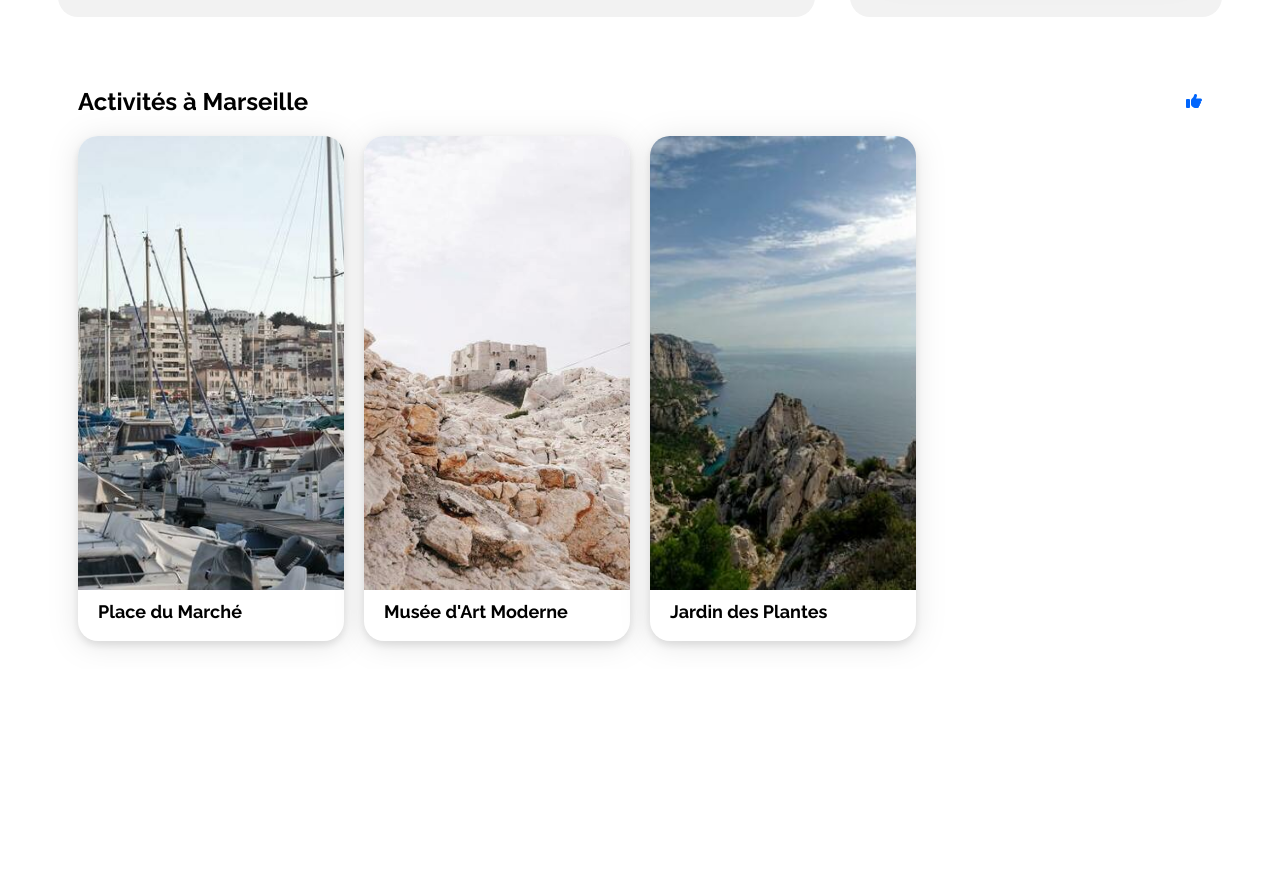
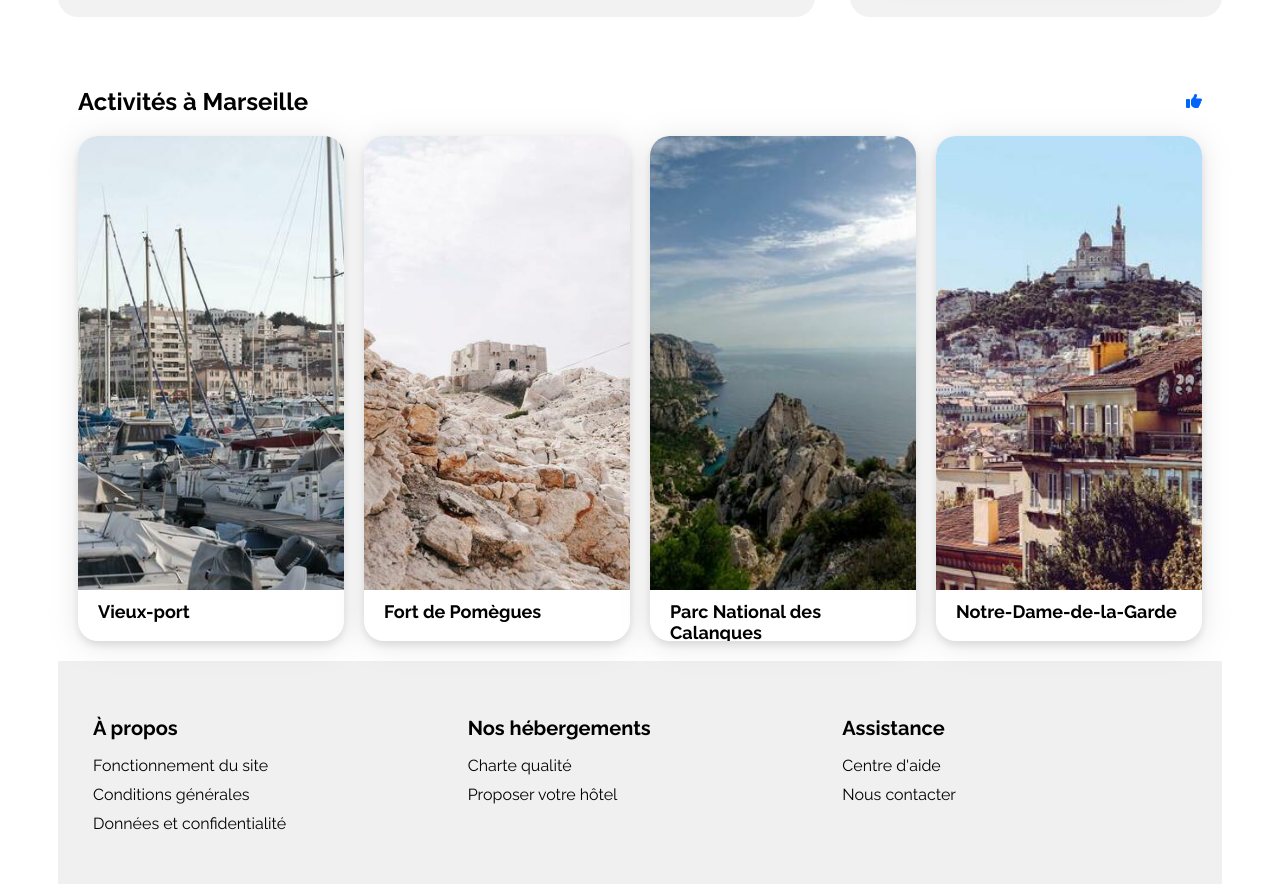
Before and after one commit to Tomguerine/project1OC, a plain HTML site: page index.html in a window 1280 px wide. Shown: the part 963-1855 px from the top of the page. Before the commit the page ends 1632 px from the top, so only its background shows below. Drawn offline with Linux system fonts and the light colour scheme.

Commit message:
setup footer

```diff
--- a/css/style.css
+++ b/css/style.css
@@ -468,6 +468,34 @@ nav li a.active {
   margin: 0;
 }
 
+/******** footer ***********/
+
+footer {
+  display: flex;
+  justify-content: space-around;
+  padding: 20px;
+  background-color: #f0f0f0;
+}
+
+.footer-section {
+  flex: 1;
+  padding: 10px;
+  margin: 5px;
+}
+
+.footer-section h3 {
+  font-size: 20px;
+  margin-bottom: 15px;
+}
+
+.footer-section ul {
+  list-style-type: none;
+  padding: 0;
+}
+
+.footer-section li {
+  margin-bottom: 10px;
+}
 /* Le code ci-dessous correspond à la version responsive uniquement */
 
 /****** Media queries ***********/
--- a/index.html
+++ b/index.html
@@ -331,7 +331,7 @@
                         <article class="card">
                             <img src="./images/activites/reno-laithienne.jpg" alt="Image of recommended place 1" />
                             <div class="card-content">
-                                <h3 class="card-title">Place du Marché</h3>
+                                <h3 class="card-title">Vieux-port</h3>
 
                             </div>
                         </article>
@@ -340,7 +340,7 @@
                         <article class="card">
                             <img src="./images/activites/paul-hermann.jpg" alt="Image of recommended place 2" />
                             <div class="card-content">
-                                <h3 class="card-title">Musée d'Art Moderne</h3>
+                                <h3 class="card-title">Fort de Pomègues</h3>
 
                             </div>
                         </article>
@@ -349,7 +349,16 @@
                         <article class="card">
                             <img src="./images/activites/kilyan-sockalingum.jpg" alt="Image of recommended place 3" />
                             <div class="card-content">
-                                <h3 class="card-title">Jardin des Plantes</h3>
+                                <h3 class="card-title">Parc National des Calanques</h3>
+
+                            </div>
+                        </article>
+                    </a>
+                    <a href="#">
+                        <article class="card">
+                            <img src="./images/activites/florian-wehde.jpg" alt="Image of recommended place 3" />
+                            <div class="card-content">
+                                <h3 class="card-title">Notre-Dame-de-la-Garde</h3>
 
                             </div>
                         </article>
@@ -359,7 +368,30 @@
             <!-- End of New Section -->
 
       </main>
-      <footer></footer>
+      <footer>
+        <div class="footer-section">
+            <h3>À propos</h3>
+            <ul>
+                <li>Fonctionnement du site</li>
+                <li>Conditions générales</li>
+                <li>Données et confidentialité</li>
+            </ul>
+        </div>
+        <div class="footer-section">
+            <h3>Nos hébergements</h3>
+            <ul>
+                <li>Charte qualité</li>
+                <li>Proposer votre hôtel</li>
+            </ul>
+        </div>
+        <div class="footer-section">
+            <h3>Assistance</h3>
+            <ul>
+                <li>Centre d'aide</li>
+                <li>Nous contacter</li>
+            </ul>
+        </div>
+      </footer>
     </div>
   </body>
 </html>
```
